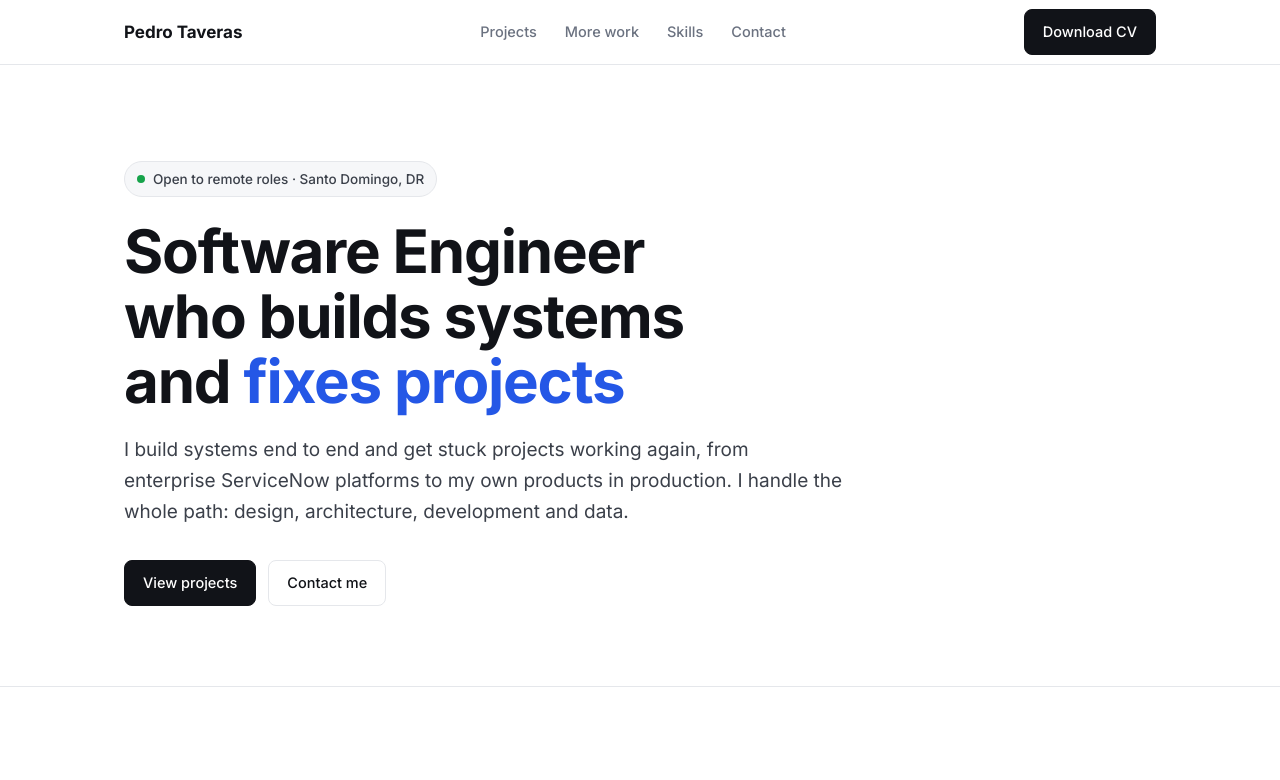
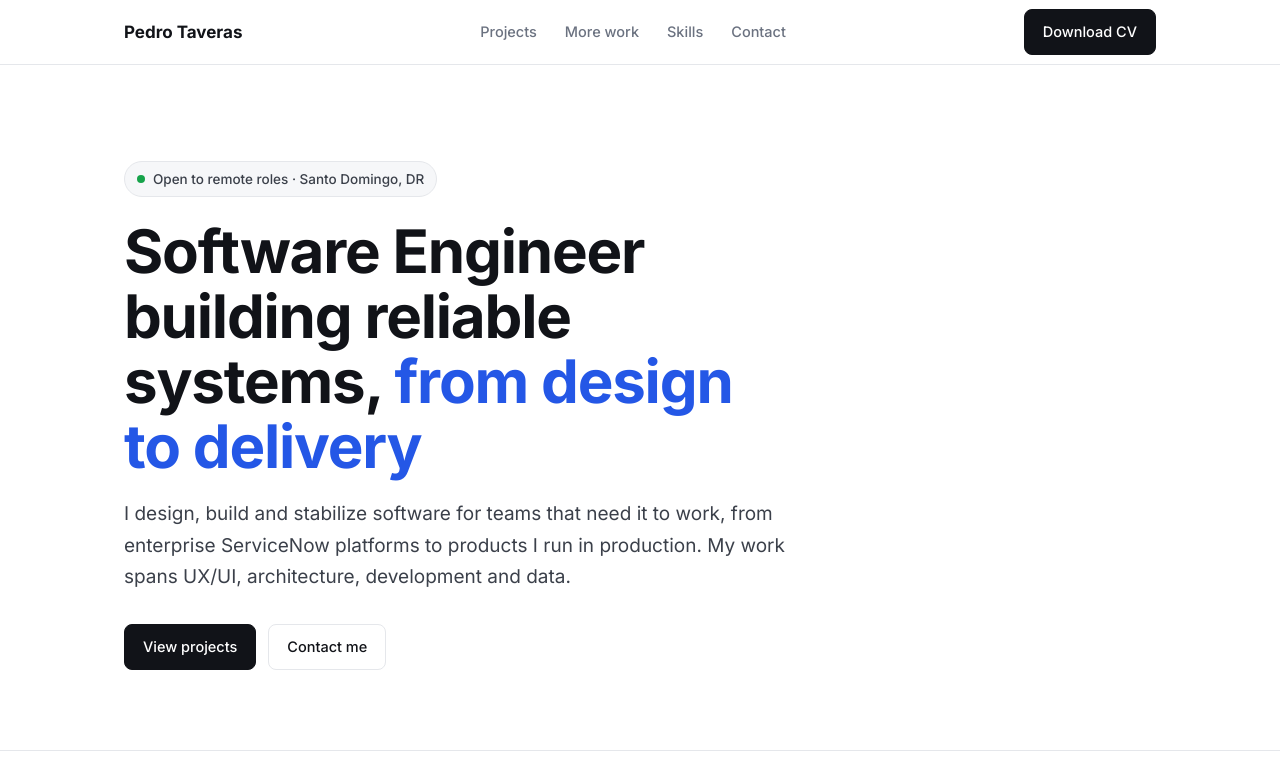
Before and after one commit to Pedrop2929/portfolio, a plain HTML site: page index.html in a window 1280 px wide. Shown: the top 780 px of the page. Drawn offline with Linux system fonts and the light colour scheme.

Commit message:
Refine hero copy
Co-Authored-By: Claude Opus 5.5 <noreply@anthropic.com>
Claude-Session: https://claude.ai/code/session_01AstceAfNb6qZ29gNSr38yz

```diff
--- a/index.html
+++ b/index.html
@@ -132,8 +132,8 @@ footer{text-align:center;font-size:14px;color:var(--muted);padding:32px 0 48px}
 
 <header class="hero"><div class="wrap">
   <span class="pill"><i></i>Open to remote roles · Santo Domingo, DR</span>
-  <h1>Software Engineer who builds systems and <span>fixes projects</span></h1>
-  <p>I build systems end to end and get stuck projects working again, from enterprise ServiceNow platforms to my own products in production. I handle the whole path: design, architecture, development and data.</p>
+  <h1>Software Engineer building reliable systems, <span>from design to delivery</span></h1>
+  <p>I design, build and stabilize software for teams that need it to work, from enterprise ServiceNow platforms to products I run in production. My work spans UX/UI, architecture, development and data.</p>
   <div class="cta">
     <a class="btn" href="#projects">View projects</a>
     <a class="btn light" href="mailto:pedroptaveras@hotmail.com">Contact me</a>
```
